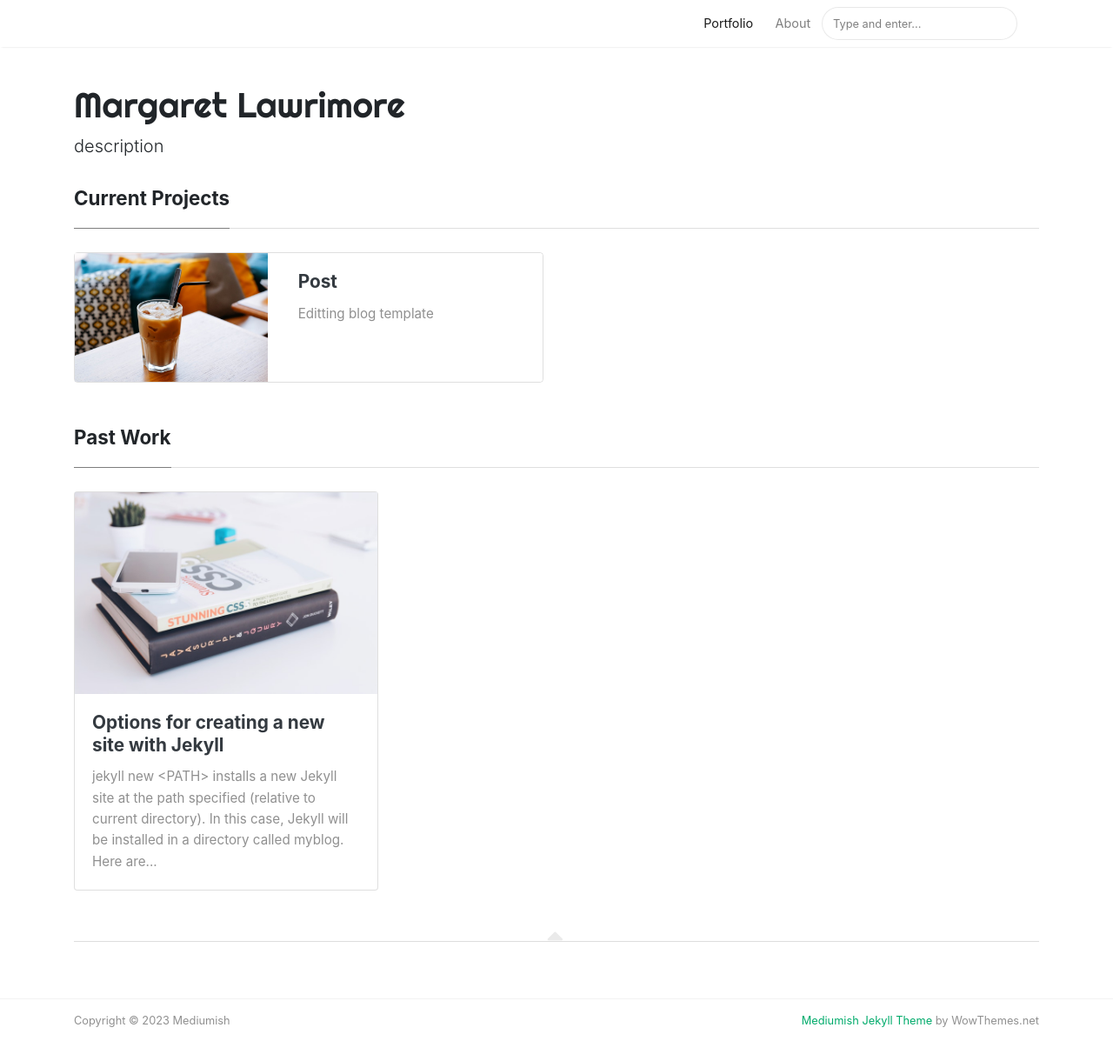
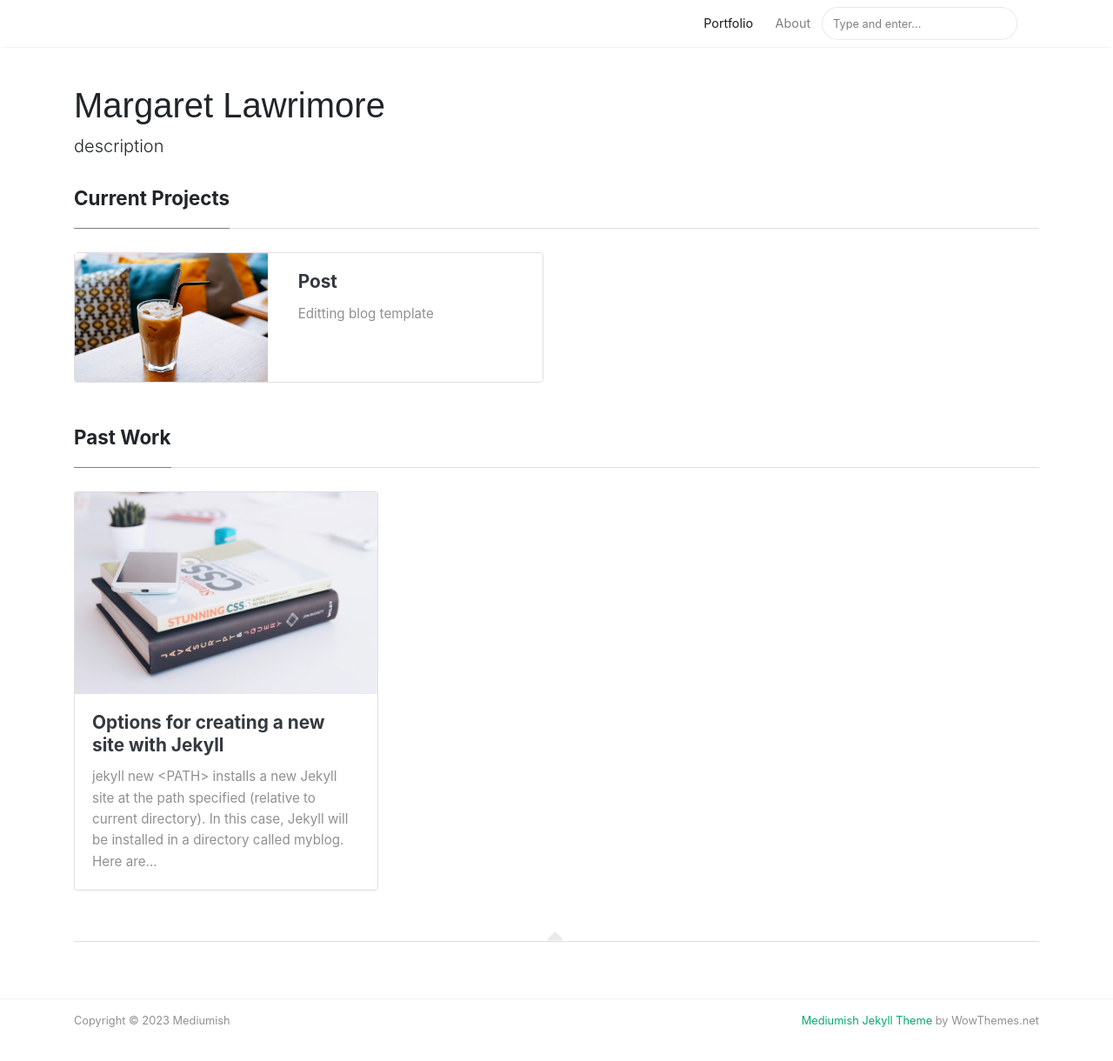
Before and after one commit to malawrim/malawrim.github.io, a Jekyll site: the page built from index.html, in a window 1280 px wide and 1257 px high. Shown: the top 1220 px of the window at 87% size. Built offline with Jekyll 4.4.1, drawn with Linux system fonts in a browser that asks for light colours; nearby versions of some CDN libraries; the list of posts is cut into pages by our own code.

Commit message:
Changing font of title

```diff
--- a/assets/css/screen.css
+++ b/assets/css/screen.css
@@ -4,9 +4,16 @@ Copyright: Sal, WowThemes.net, https://www.wowthemes.net
 License: https://www.wowthemes.net/freebies-license/
 */
 @media screen and (min-width:1500px) {
-    html { font-size:18px; } /* Increase the font size on higher resolutions */
-    .container {max-width:80%;}
+    html {
+        font-size: 18px;
+    }
+
+    /* Increase the font size on higher resolutions */
+    .container {
+        max-width: 80%;
+    }
 }
+
 .mainheading {
     padding: 1rem 0rem;
 }
@@ -305,7 +312,7 @@ span.post-read-more a:hover {
 }
 
 .mainheading h1.sitetitle {
-    font-family: Righteous;
+    font-family: sans-serif;
 }
 
 .mainheading h1.posttitle {
```
